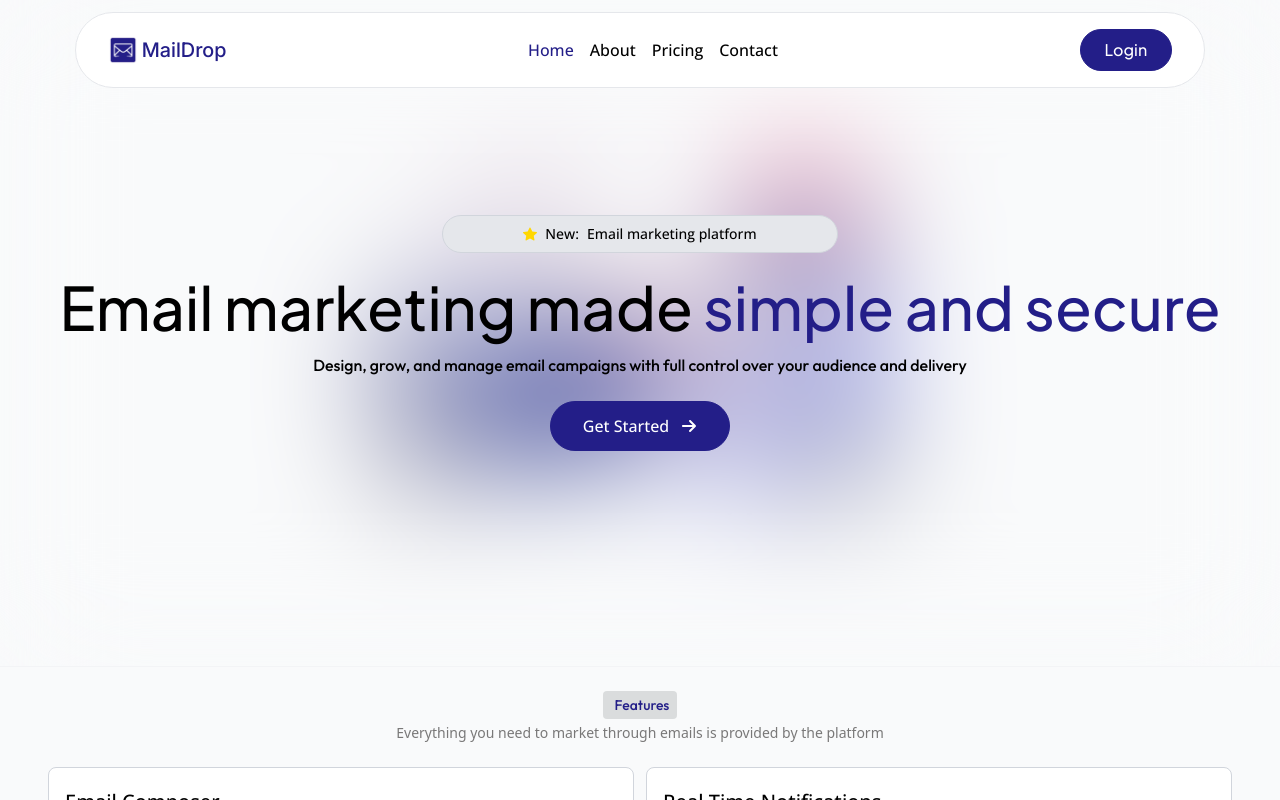
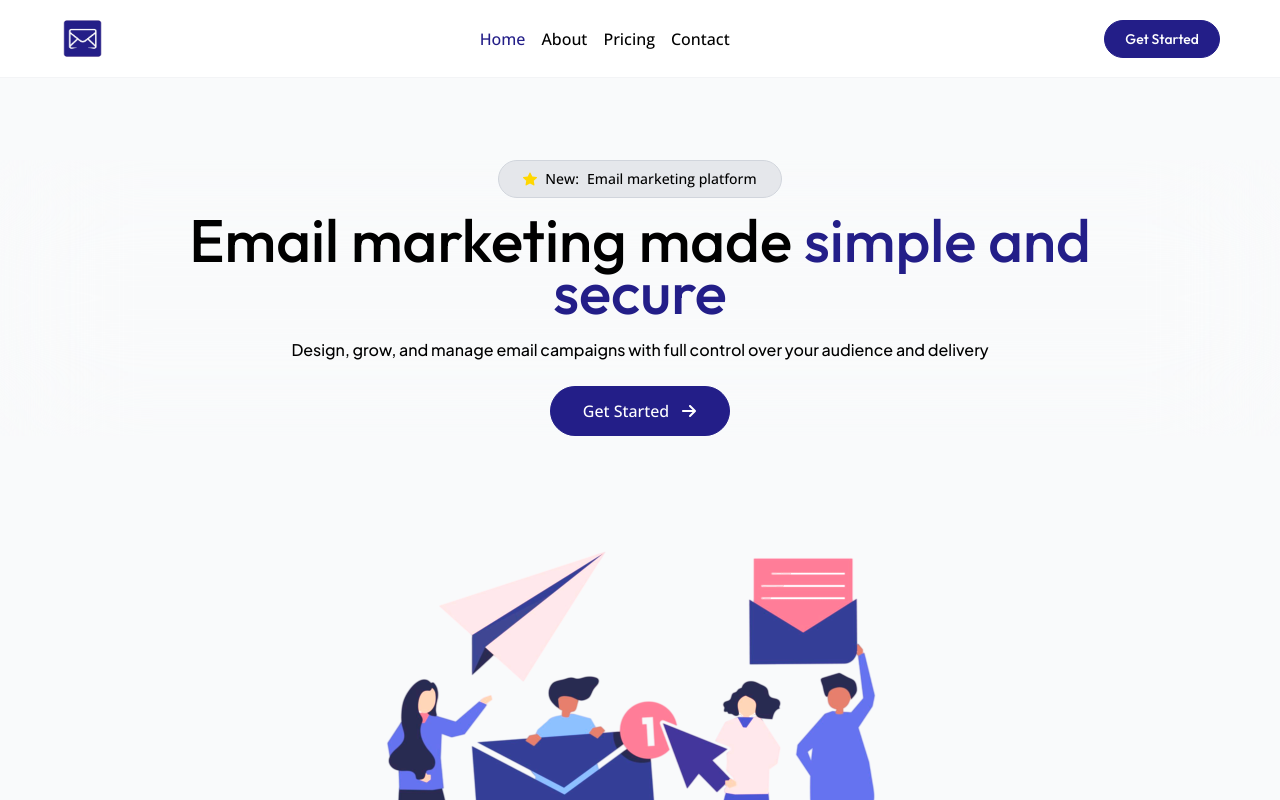
Before and after one commit to Habeebamoo/MailDrop, a React (Vite) app in the folder client/: page / in a window 1280 px wide. Shown: the top 800 px of the page. Built offline with nearby package versions, Linux system fonts and the light colour scheme; no server answers.

Commit message:
redesigned hero section & header

```diff
--- a/client/src/components/home/Header.tsx
+++ b/client/src/components/home/Header.tsx
@@ -16,7 +16,7 @@ const Header = () => {
   }
 
   const menuIcon = navShown ? <LiaTimesSolid size={20} /> : <RiMenu3Line size={20} />
-  const autoSignInText = user ? "Dashboard" : "Login"
+  const autoSignInText = user ? "Dashboard" : "Get Started"
 
   const autoSignIn = () => {
     if (user) {
@@ -27,14 +27,12 @@ const Header = () => {
   }
 
   return (
-    <header className="pt-3 px-3 fixed top-0 left-0 right-0 z-10">
-      <nav className="bg-white p-3 md:p-4 px-6 md:px-8 rounded-full border-1 border-gray-200 md:w-[90%] mx-auto">
+    <header className="bg-white py-4 px-6 md:px-10 xl:px-15 border-b border-gray-100 fixed top-0 left-0 right-0 z-10">
+      <nav>
         <div className="flex-between">
-          <div className="flex-start">
-            <img src={logo} alt="Logo" className="h-[30px]" />
-            <h1 className="text-xl font-inter text-primary ml-1">MailDrop</h1>
-          </div>
-          <div className="flex-between gap-4 max-sm:hidden ">
+          <img src={logo} alt="Logo" className="h-[45px]" />
+
+          <div className="flex-between gap-4 max-sm:hidden">
             <NavLink
               to={"/"}
               className={({ isActive }) => isActive ? "home-dsk-link-active" : "home-dsk-link"}
@@ -63,7 +61,7 @@ const Header = () => {
 
           <button
             onClick={autoSignIn}
-            className="max-sm:hidden font-jsans rounded-full px-6 py-2 btn-primary"
+            className="max-sm:hidden block font-outfit text-sm rounded-full px-5 py-2 btn-primary"
           >
             {autoSignInText}
           </button>
--- a/client/src/components/home/Hero.tsx
+++ b/client/src/components/home/Hero.tsx
@@ -11,11 +11,9 @@ const Hero = () => {
   }
 
   return (
-    <section className="bg-gray-50 pt-60 sm:pt-30 pb-30 relative">
-      <img src={heroImg} className="mx-auto" />
-
-      <div className="flex-center backdrop-blur-3xl absolute top-0 left-0 right-0 bottom-0 flex-col px-4 md:px-6">
-        <div className="bg-gray-200 border border-gray-300 py-2 px-4 lg:px-20 rounded-full font-open text-[12px] md:text-sm flex-center gap-1 md:gap-2">
+    <section className="bg-gray-50 pt-35 sm:pt-40 pb-30 relative">
+      <div className="flex-center backdrop-blur-3xl flex-col px-4 md:px-6">
+        <div className="bg-gray-200 border border-gray-300 py-2 px-4 lg:px-6 rounded-full font-open text-[12px] md:text-sm flex-center gap-1 md:gap-2">
           <div className="flex-start gap-2">
             <BsStarFill color="gold" />
             <span>New:</span>
@@ -24,11 +22,11 @@ const Hero = () => {
           <p>Email marketing platform</p>
         </div>
 
-        <h1 className="text-4xl mt-6 md:text-5xl lg:text-6xl text-center font-jsans">
+        <h1 className="text-5xl leading-13 mt-4 lg:text-6xl lg:w-[80%] mx-auto text-center font-outfit">
           Email marketing made <span className="text-primary">simple and secure</span>
         </h1>
 
-        <p className="text-black font-outfit mt-4 max-lg:w-[80%] text-[13px] sm:text-[14px] md:text-[16px] text-center">
+        <p className="text-black font-jsans mt-5 max-lg:w-[80%] text-center">
           Design, grow, and manage email campaigns with full control over your audience and delivery
         </p>
 
@@ -40,6 +38,10 @@ const Hero = () => {
           <FaArrowRight />
         </button>
       </div>
+
+      <div className="flex-center mt-20 px-2">
+        <img src={heroImg} alt="" />
+      </div>
     </section>
   )
 }
```
